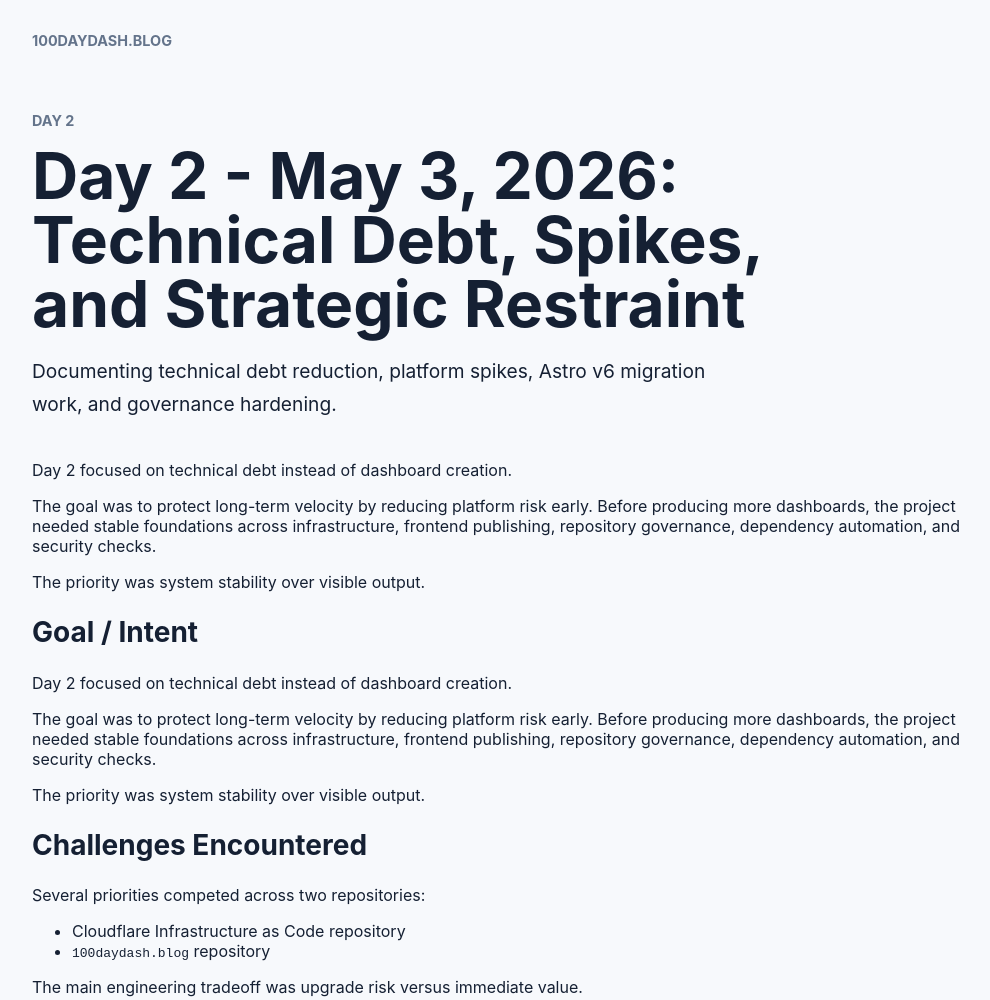
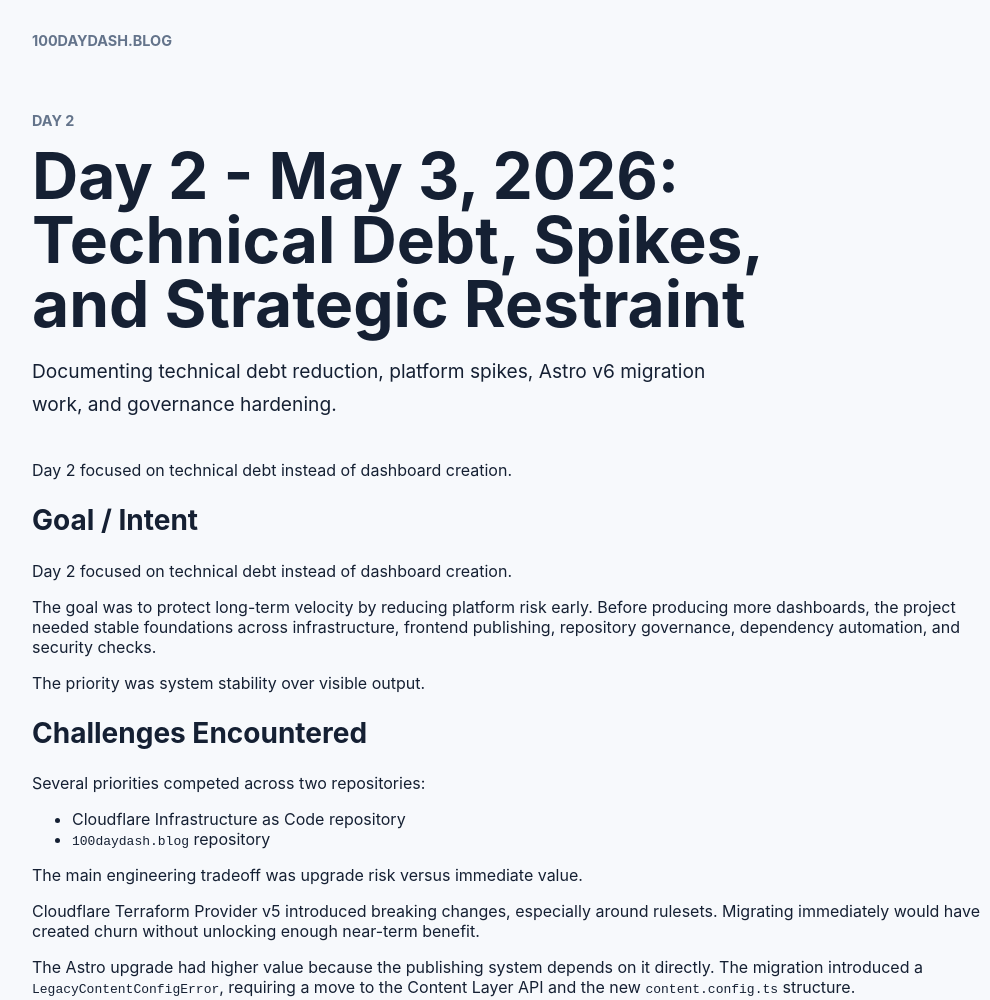
Before and after one commit to neibaur/100daydash.blog, an Astro site in the folder web/: page /blog/day-002-technical-debt-spikes-and-strategic-restraint in a window 1280 px wide. Shown: the top 1000 px of the page, without its empty margins (118-1108 px from the left). Built offline with nearby package versions, Linux system fonts and the light colour scheme; Astro itself is replaced by a stand-in of ours.

Commit message:
chore(blog): removed duplicate text chore(readme): start tracking daily progress

```diff
--- a/web/src/content/blog/day-002-technical-debt-spikes-and-strategic-restraint.md
+++ b/web/src/content/blog/day-002-technical-debt-spikes-and-strategic-restraint.md
@@ -15,13 +15,6 @@ heroImage: "/media/day-002-technical-debt-spikes-and-strategic-restraint/preview
 ---
 
 Day 2 focused on technical debt instead of dashboard creation.
-
-The goal was to protect long-term velocity by reducing platform risk early.
-Before producing more dashboards, the project needed stable foundations across
-infrastructure, frontend publishing, repository governance, dependency
-automation, and security checks.
-
-The priority was system stability over visible output.
 
 ## Goal / Intent
 
```
Also changed, not shown: dashboards/day-002-technical-debt-spikes-and-strategic-restraint/README.md.
